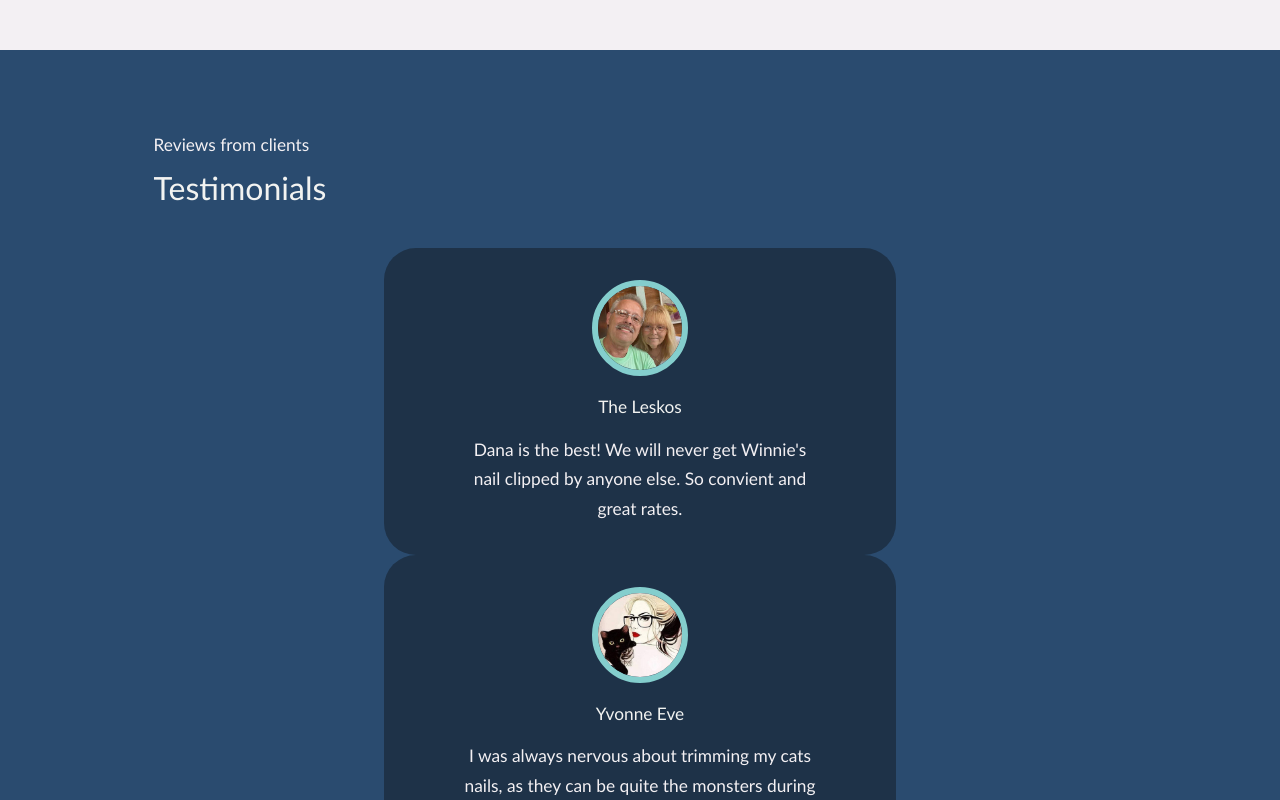
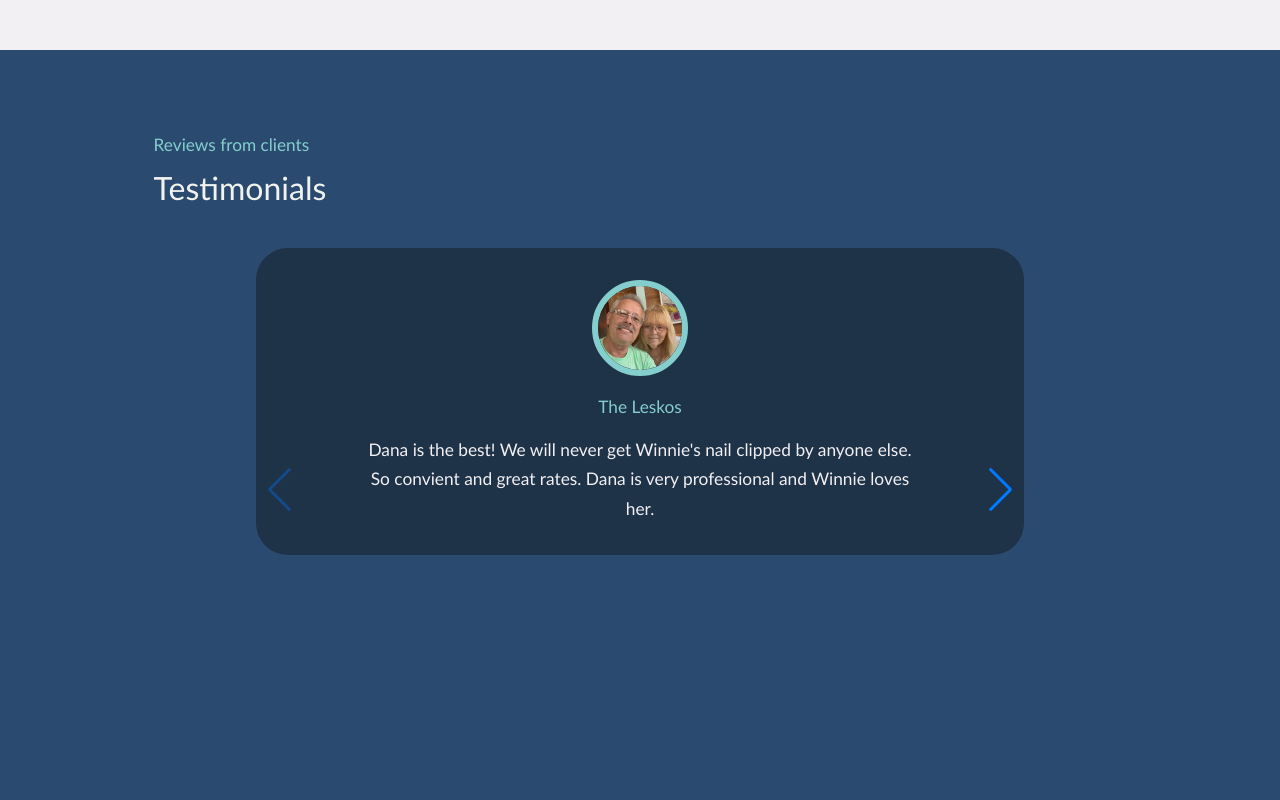
Before and after one commit to vpratnicki/paws-and-claws, a React (Create React App) app in the folder client/: page / in a window 1280 px wide. Shown: the part 900-1700 px from the top of the page. Built offline with nearby package versions, Linux system fonts and the light colour scheme; a web font is replaced by a local one.

Commit message:
Feature: installed & implemented swiperjs

```diff
--- a/client/package.json
+++ b/client/package.json
@@ -11,6 +11,7 @@
     "react-icons": "^4.7.1",
     "react-router-dom": "^6.6.1",
     "react-scripts": "5.0.1",
+    "swiper": "^8.4.5",
     "web-vitals": "^2.1.4"
   },
   "scripts": {
--- a/client/src/components/Testimonials/index.js
+++ b/client/src/components/Testimonials/index.js
@@ -5,12 +5,22 @@ import Avatar3 from "../../assets/images/avatar3.jpg";
 import Avatar4 from "../../assets/images/avatar4.jpg";
 import Avatar5 from "../../assets/images/avatar5.jpg";
 
+// Import Swiper React components
+import { Swiper, SwiperSlide } from "swiper/react";
+
+// Import Swiper styles
+import "swiper/css";
+import "swiper/css/navigation";
+
+// import required modules
+import { Navigation } from "swiper";
+
 function Testimonials() {
     const data = [
         {
         avatar: Avatar1,
         name: "The Leskos",
-        review: "Dana is the best! We will never get Winnie's nail clipped by anyone else. So convient and great rates."
+        review: "Dana is the best! We will never get Winnie's nail clipped by anyone else. So convient and great rates. Dana is very professional and Winnie loves her."
         },
         {
         avatar: Avatar5,
@@ -20,7 +30,7 @@ function Testimonials() {
         {
         avatar: Avatar2,
         name: "Vanessa Pratnicki",
-        review: "I absolutely hate clipping my cats nails! Evrytime I attempt to clip there nails they turn into demon cats from another reilm - even my sweet baby CHarles! Dana has been clipping my cats nails for years and I couldn't be happier. She is very professional and my cats love her. I highly recommend her."
+        review: "I absolutely hate clipping my cats nails! Evrytime I attempt to clip their nails they turn into demon cats - even my sweet baby Charles! Dana has been clipping my cats nails for years and I couldn't be happier. She is very professional and my cats LOVE her. I highly recommend her."
         },
         {
         avatar: Avatar4,
@@ -38,24 +48,21 @@ function Testimonials() {
             <h5>Reviews from clients</h5>
             <h2>Testimonials</h2>
 
-            <div className="container testimonials__container">
+            <Swiper navigation={true} modules={[Navigation]} className="mySwiper container testimonials__container">
                 {
                     data.map(({avatar, name, review}, index) => {
                         return (
-                            <article key={index} className="testimonial">
+                            <SwiperSlide key={index} className="testimonial">
                                 <div className="client__avatar">
                                     <img src={avatar} alt={name} />
                                 </div>
                                 <h5 className="client__name">{name}</h5>
                                 <small className="client__review">{review}</small>
-                            </article>
+                            </SwiperSlide>
                         )
                     })
                 }
-
-
-
-            </div>
+            </Swiper>
         </section>
     );
 }
--- a/client/src/index.css
+++ b/client/src/index.css
@@ -118,10 +118,14 @@ section {
 }
 
 section > h2,
-section > h5,
 section > p {
   padding-left: 12%;
   color: var(--color-light);
+}
+
+section > h5{
+  color: var(--color-primary-variant);
+  padding-left: 12%;
 }
 
 section > h2 {
@@ -133,7 +137,6 @@ section > p {
   color: var(--color-white);
   margin-bottom: 3rem;
   margin-right: 4rem;
-
 }
 
 /* Header / Nav Styles Start */
@@ -278,7 +281,7 @@ header a:hover {
 
   /* Testimonial Styles */
   .container.testimonials__container {
-    width: 40%;
+    width: 60%;
   }
 
   .client__avatar {
@@ -296,11 +299,17 @@ header a:hover {
     padding: 2rem;
     border-radius: 2rem;
     user-select: none;
+    transition: var(--transition);
+  }
+
+  .client__name {
+    color: var(--color-primary-variant);
+    font-weight: 400px;
   }
 
   .client__review {
     color: var(--color-light);
-    font-weight: 300;
+    /* font-weight: 300; */
     display: block;
     width: 80%;
     margin: 0.8rem auto 0;
```
Also changed, not shown: 1 other file (tests, documents, lock files or other folders).
